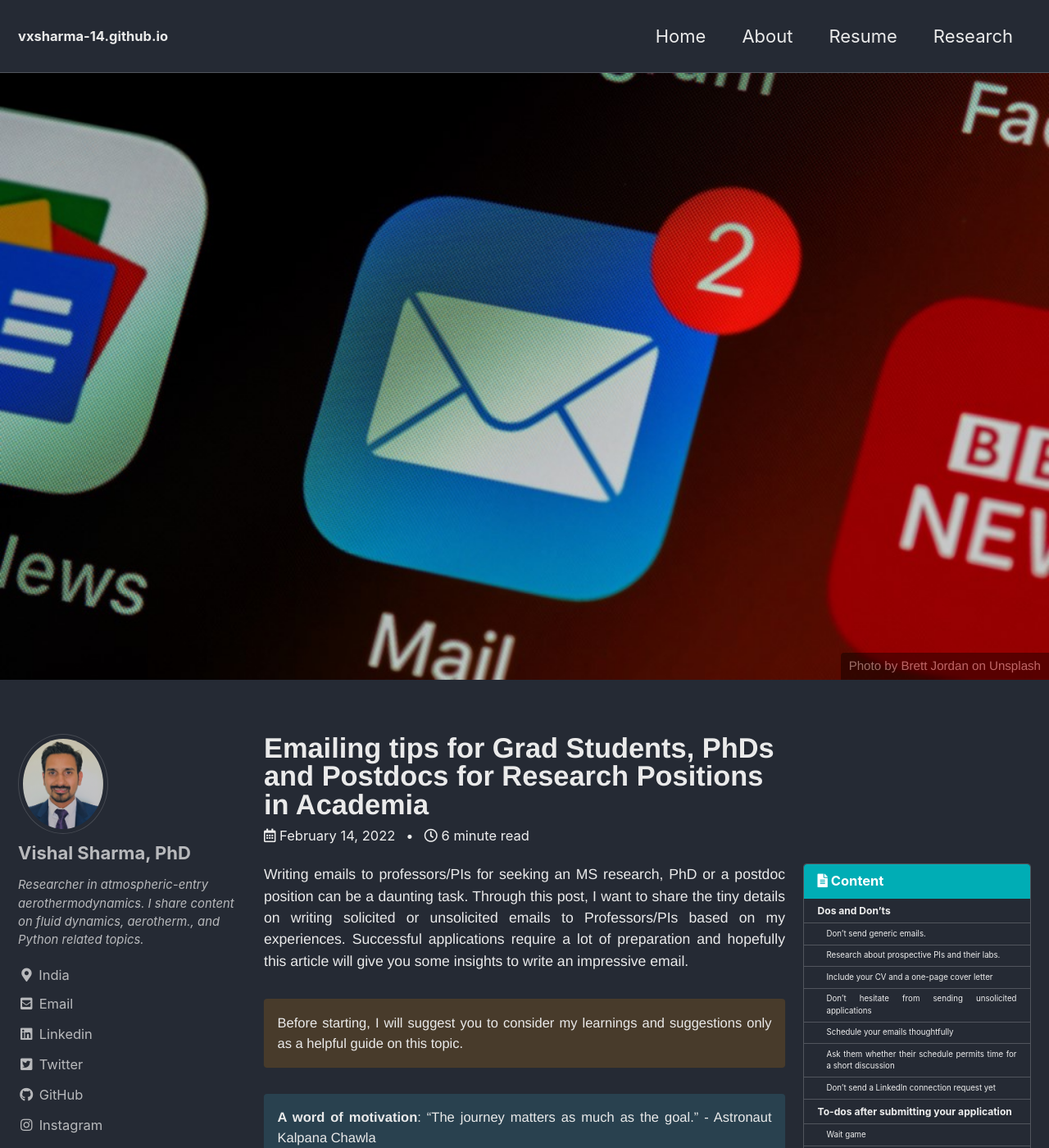
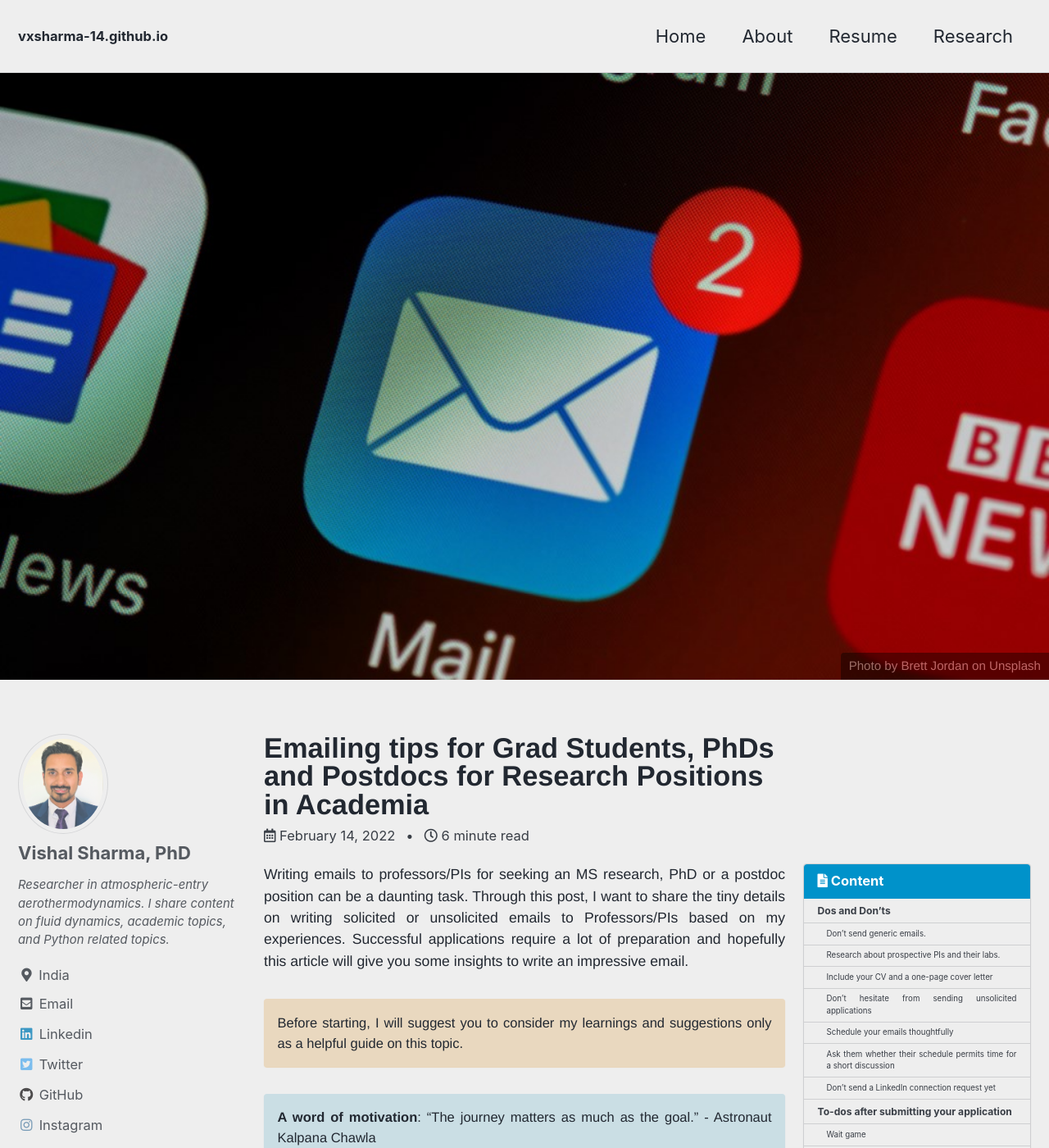
Before and after one commit to vxsharma-14/vxsharma-14.github.io, a Jekyll site: the page built from _posts/2022-02-13-how-to-email-for-academic-positions.md, in a window 1280 px wide and 1400 px high. Shown: the whole window at 82% size. Built offline with Jekyll 4.4.1, drawn with Linux system fonts in a browser that asks for light colours; cached includes are drawn as plain includes.

Commit message:
Updated _config.yml
- Changed theme to 'air'
- Modified author bio

```diff
--- a/_config.yml
+++ b/_config.yml
@@ -20,7 +20,7 @@
 
 # theme                  : minimal-mistakes-jekyll
 # remote_theme           : "mmistakes/minimal-mistakes"
-minimal_mistakes_skin    : "dark" # "air", "aqua", "contrast", "dark", "dirt", "neon", "mint", "plum", "sunrise"
+minimal_mistakes_skin    : "air" #"air", "aqua", "contrast", "dark", "dirt", "neon", "mint", "plum", "sunrise"
 
 # Site Settings
 locale                   : "en-US"
@@ -34,7 +34,7 @@ host                     : "0.0.0.0"
 url                      : "https://vxsharma-14.github.io" # the base hostname & protocol for your site, e.g. http://example.com
 baseurl                  : "" # the subpath of your site, e.g. "/blog"
 repository               : vxsharma-14/vxsharma-14.github.io # GitHub username/repo-name e.g. "mmistakes/minimal-mistakes"
-teaser                   : /assets/images/joel-filipe-thumb-800.jpg # path of fallback teaser image, e.g. "/assets/images/500x300.png"
+teaser                   : # /assets/images/joel-filipe-thumb-800.jpg # path of fallback teaser image, e.g. "/assets/images/500x300.png"
 logo                     : # path of logo image to display in the masthead, e.g. "/assets/images/88x88.png"
 masthead_title           : " " # overrides the website title displayed in the masthead, use " " for no title
 # breadcrumbs            : false # true, false (default)
@@ -117,7 +117,7 @@ analytics:
 author:
   name                   : "Vishal Sharma, PhD"
   avatar                 : "/assets/images/VSharma_avat.jpg"
-  bio                    : Researcher in atmospheric-entry aerothermodynamics. I share content on fluid dynamics, aerotherm., and Python related topics.
+  bio                    : Researcher in atmospheric-entry aerothermodynamics. I share content on fluid dynamics, academic topics, and Python related topics.
   location               : "India"
   email                  :
   links:
@@ -181,6 +181,7 @@ include:
 #   - vendor/gems/
 #   - vendor/ruby/
 exclude:
+    - _jupyter
     - .asset-cache
     - .bundle
     - .jekyll-assets-cache
```
